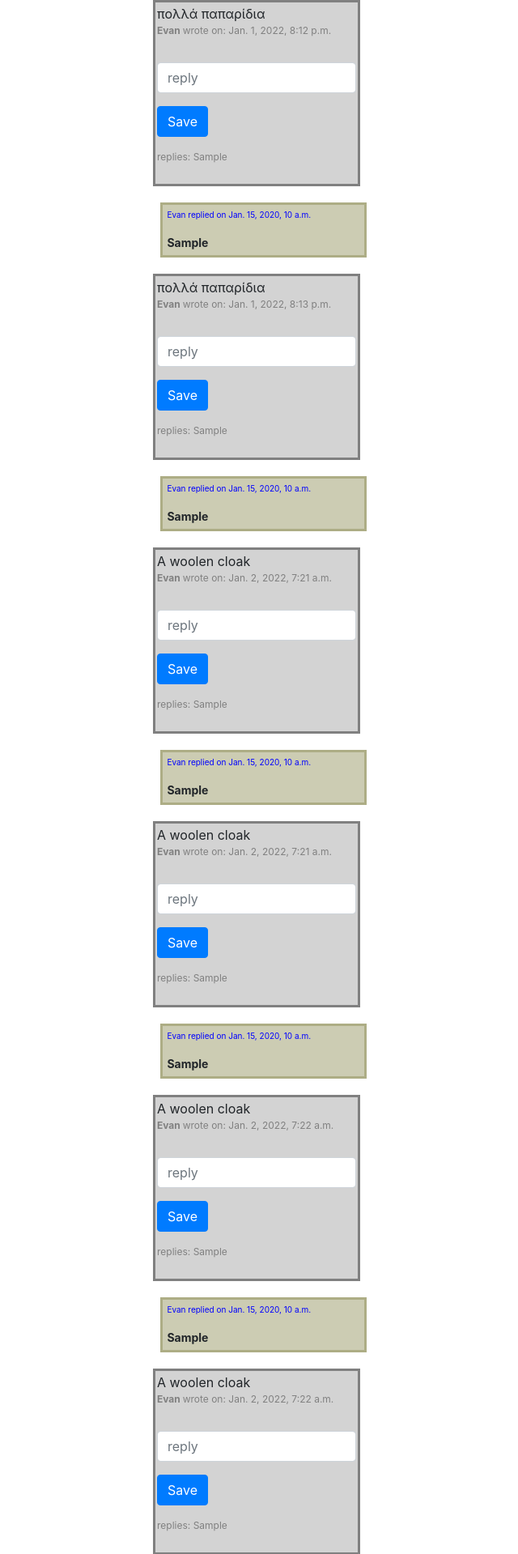
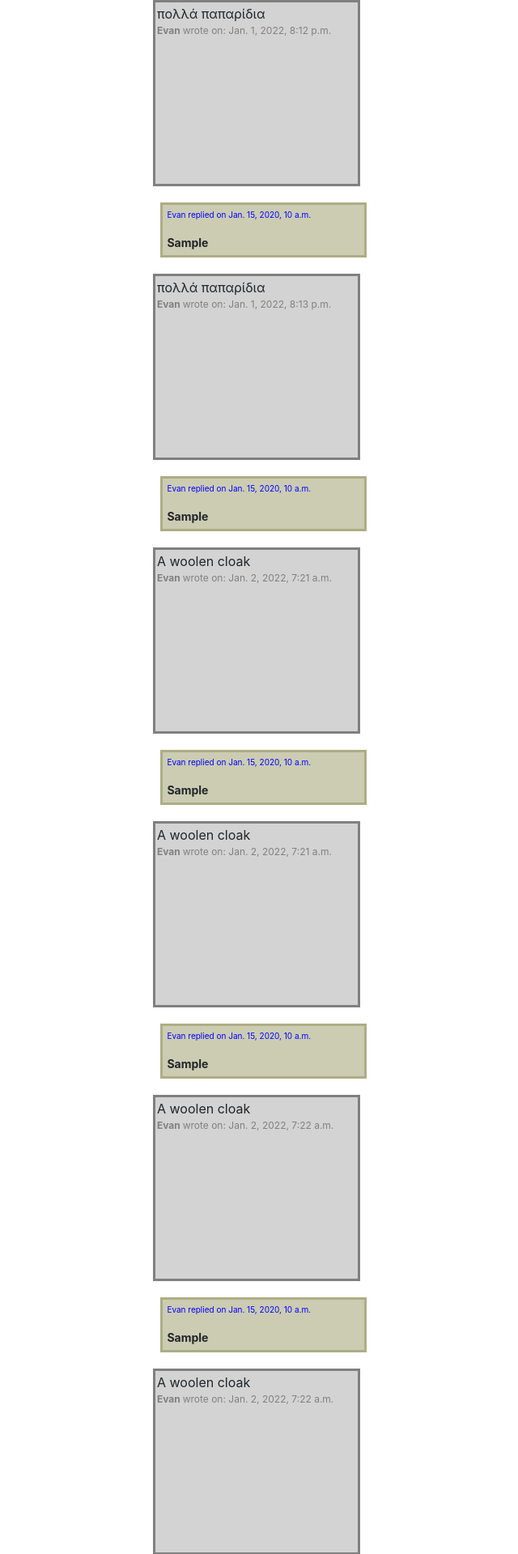
Before and after one commit to neteng0911/carpool, a Django app: template project4/network/templates/network/index.html in a window 1280 px wide. Shown: the part 56-1975 px from the top of the page at 81% size, without its empty margins (195-835 px from the left). Run offline with Django 3.2, Linux system fonts and the light colour scheme; data comes from the database, SQL or seed files in the repository; both versions use the stored data as it was after the commit; tables that the repository leaves empty hold one stand-in row (values such as "Sample post"); the template is opened without the code that fills it: values that come from a table or form of the project are taken from there, most other values are stand-ins (such as "Sample title", 1, 10 or a date in 2020); some libraries are stand-ins or nearby versions.

```diff
--- a/project4/network/templates/network/index.html
+++ b/project4/network/templates/network/index.html
@@ -22,18 +22,18 @@
         <form action="{% url 'index' %}" method="post">
         {% csrf_token %}
 
-
+{% if user.is_authenticated %}
         <div class="form-group">
             <input class="form-control" style="margin-top:30px"; type="text" name="reply_txt" placeholder="reply">
             <input type="hidden"  name="post_id" value="{{post.pk}}">
         </div>
-    <input class="btn btn-primary" type="submit" value="Save">
+    <input class="btn btn-primary" type="submit" value="Post">
             <p></p>
             <p></p>
 
             <p style= "color:grey; font-size:12px;"> replies: {{reply_txt}}</p>
 </div>
-
+{% endif %}
 </ul>
 
 </form>
--- a/project4/network/views.py
+++ b/project4/network/views.py
@@ -13,14 +13,14 @@ from .models import User, Mypost, Reply
 
 
 def index(request):
-    all_posts=Mypost.objects.all()
+    all_posts=Mypost.objects.order_by('-created_date')
     # check if method is POST
     created_date = timezone.now()
 
 
     owner = request.user.id
 
-    replies = Reply.objects.all()
+    replies = Reply.objects.order_by('-created_date')
 
 
 
@@ -114,7 +114,7 @@ def create_post(request):
 
 
 
-        return render(request, "network/index.html", {"post": mypost})
+        return HttpResponseRedirect(reverse("index"))
 
     else:
         return render(request, "network/create_post.html", {"created_date": created_date})
```
Also changed, not shown: project4/db.sqlite3.
